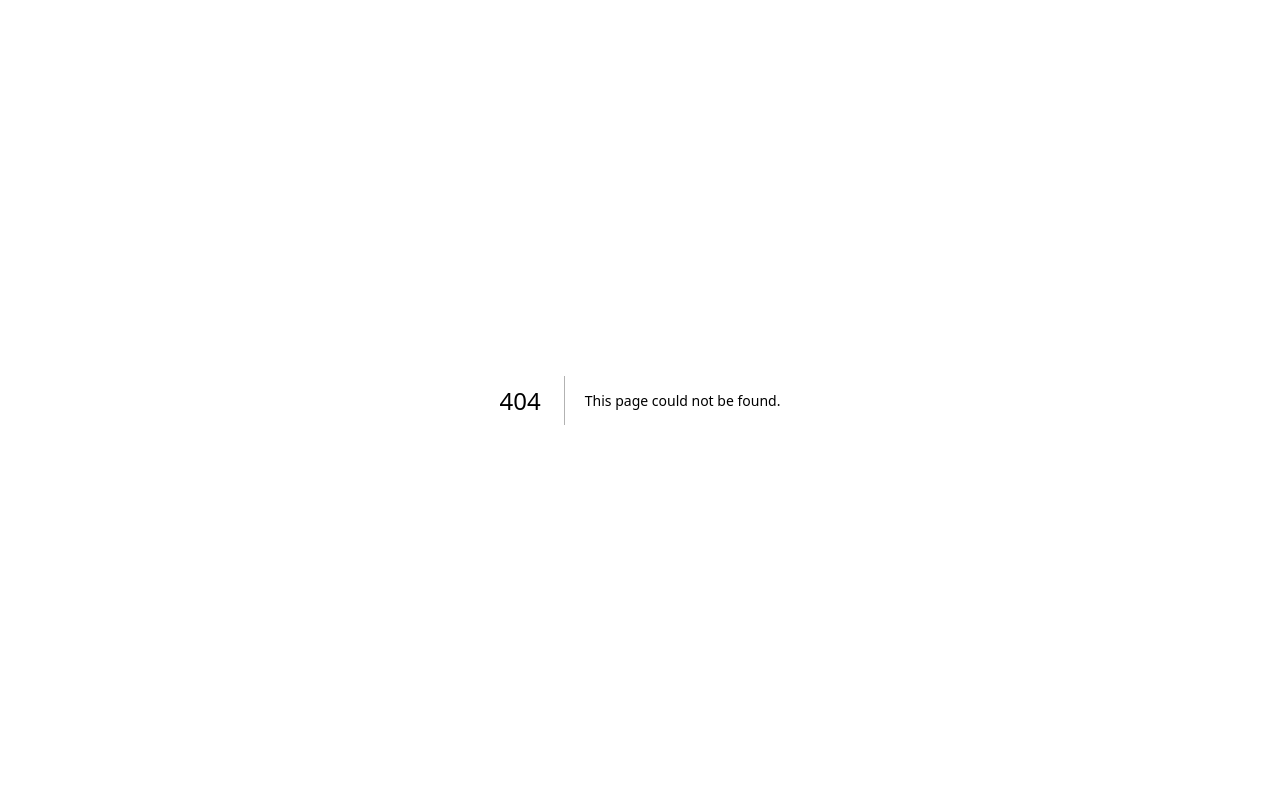
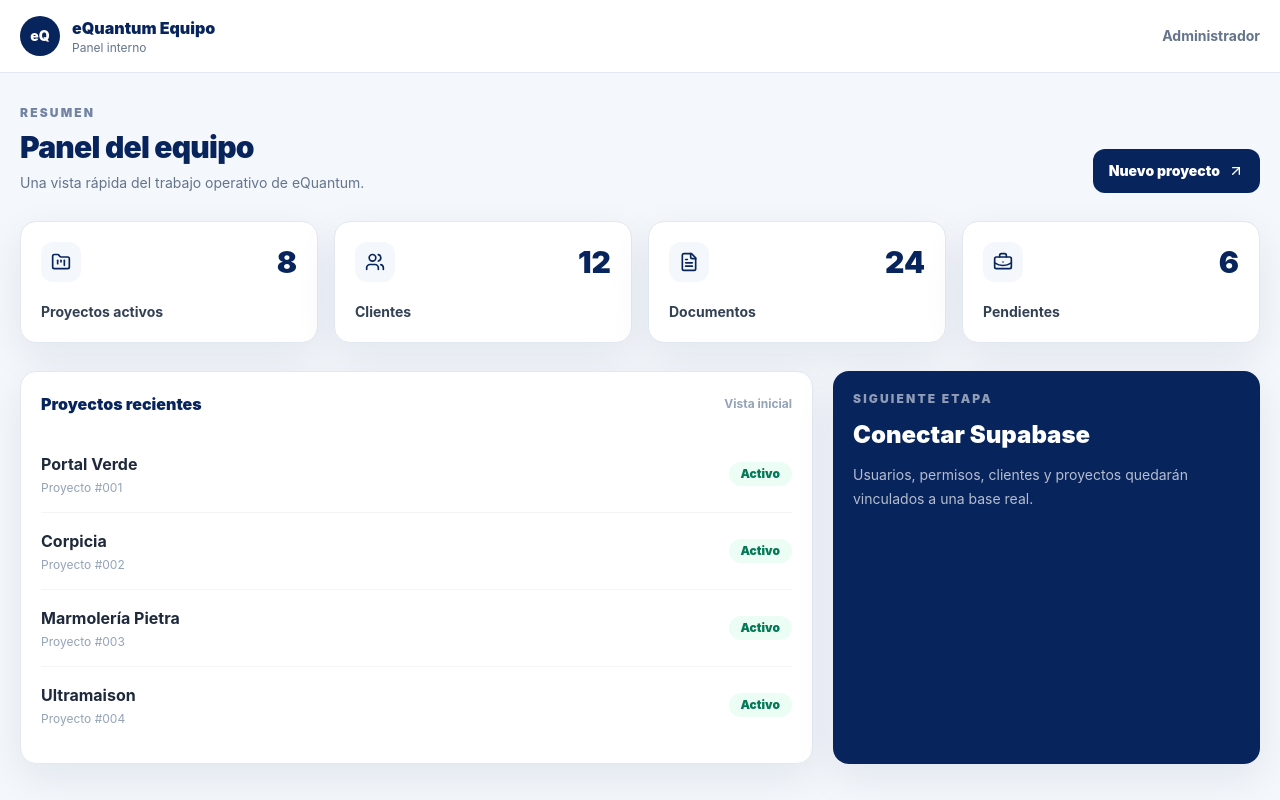
Before and after one commit to equantum-py/equantum-equipo, a Next.js app: page /dashboard in a window 1280 px wide. Before the commit this address had no page. Built offline with nearby package versions, Linux system fonts and the light colour scheme.

Commit message:
feat: crear app/dashboard/page.tsx

```diff
--- /dev/null
+++ b/app/dashboard/page.tsx
@@ -0,0 +1,80 @@
+import { BriefcaseBusiness, FileText, FolderKanban, Users, ArrowUpRight } from "lucide-react";
+
+const cards = [
+  { label: "Proyectos activos", value: "8", icon: FolderKanban },
+  { label: "Clientes", value: "12", icon: Users },
+  { label: "Documentos", value: "24", icon: FileText },
+  { label: "Pendientes", value: "6", icon: BriefcaseBusiness },
+];
+
+export default function DashboardPage() {
+  return (
+    <main className="min-h-screen bg-brand-soft">
+      <header className="border-b border-slate-200 bg-white">
+        <div className="mx-auto flex max-w-7xl items-center justify-between px-5 py-4">
+          <div className="flex items-center gap-3">
+            <span className="grid h-10 w-10 place-items-center rounded-full bg-brand text-sm font-black text-white">eQ</span>
+            <div>
+              <p className="font-black text-brand">eQuantum Equipo</p>
+              <p className="text-xs text-slate-500">Panel interno</p>
+            </div>
+          </div>
+          <span className="text-sm font-bold text-slate-500">Administrador</span>
+        </div>
+      </header>
+
+      <section className="mx-auto max-w-7xl px-5 py-8">
+        <div className="flex flex-col gap-3 sm:flex-row sm:items-end sm:justify-between">
+          <div>
+            <p className="text-xs font-black uppercase tracking-[.18em] text-brand/55">Resumen</p>
+            <h1 className="mt-2 text-3xl font-black tracking-tight text-brand">Panel del equipo</h1>
+            <p className="mt-2 text-sm text-slate-500">Una vista rápida del trabajo operativo de eQuantum.</p>
+          </div>
+          <button className="inline-flex items-center gap-2 rounded-xl bg-brand px-4 py-3 text-sm font-black text-white">
+            Nuevo proyecto <ArrowUpRight className="h-4 w-4" />
+          </button>
+        </div>
+
+        <div className="mt-7 grid gap-4 sm:grid-cols-2 xl:grid-cols-4">
+          {cards.map(({ label, value, icon: Icon }) => (
+            <article key={label} className="rounded-2xl border border-slate-200 bg-white p-5 shadow-soft">
+              <div className="flex items-center justify-between">
+                <span className="grid h-10 w-10 place-items-center rounded-xl bg-brand-soft text-brand"><Icon className="h-5 w-5" /></span>
+                <span className="text-3xl font-black text-brand">{value}</span>
+              </div>
+              <p className="mt-5 text-sm font-bold text-slate-700">{label}</p>
+            </article>
+          ))}
+        </div>
+
+        <div className="mt-7 grid gap-5 lg:grid-cols-[1.3fr_.7fr]">
+          <section className="rounded-2xl border border-slate-200 bg-white p-5 shadow-soft">
+            <div className="flex items-center justify-between">
+              <h2 className="font-black text-brand">Proyectos recientes</h2>
+              <span className="text-xs font-bold text-slate-400">Vista inicial</span>
+            </div>
+            <div className="mt-5 divide-y divide-slate-100">
+              {["Portal Verde","Corpicia","Marmolería Pietra","Ultramaison"].map((name, i) => (
+                <div key={name} className="flex items-center justify-between py-4">
+                  <div>
+                    <p className="font-bold text-slate-800">{name}</p>
+                    <p className="mt-1 text-xs text-slate-400">Proyecto #{String(i + 1).padStart(3, "0")}</p>
+                  </div>
+                  <span className="rounded-full bg-emerald-50 px-3 py-1 text-xs font-black text-emerald-700">Activo</span>
+                </div>
+              ))}
+            </div>
+          </section>
+
+          <aside className="rounded-2xl bg-brand p-5 text-white shadow-soft">
+            <p className="text-xs font-black uppercase tracking-[.18em] text-white/55">Siguiente etapa</p>
+            <h2 className="mt-3 text-2xl font-black">Conectar Supabase</h2>
+            <p className="mt-3 text-sm leading-6 text-white/70">
+              Usuarios, permisos, clientes y proyectos quedarán vinculados a una base real.
+            </p>
+          </aside>
+        </div>
+      </section>
+    </main>
+  );
+}
```
